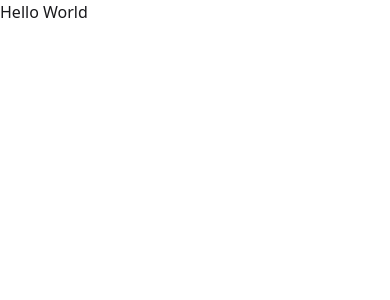
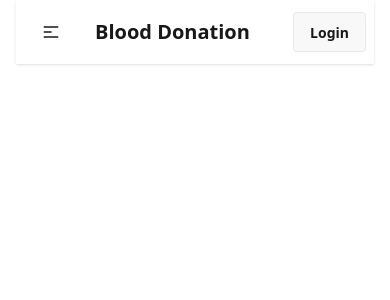
Before and after one commit to rabbiWD/Blood-Donation-Application-Client, a React (Vite) app: page / in a window 390 px wide. Shown: the top 300 px of the page. Built offline with nearby package versions, Linux system fonts and the light colour scheme.

Commit message:
navbar almost done

```diff
--- a/index.html
+++ b/index.html
@@ -1,5 +1,5 @@
 <!doctype html>
-<html lang="en">
+<html lang="en" data-theme="light">
   <head>
     <meta charset="UTF-8" />
     <link rel="icon" type="image/svg+xml" href="/vite.svg" />
--- a/package.json
+++ b/package.json
@@ -13,6 +13,7 @@
     "@tailwindcss/vite": "^4.1.17",
     "react": "^19.2.0",
     "react-dom": "^19.2.0",
+    "react-icons": "^5.5.0",
     "react-router": "^7.10.1",
     "tailwindcss": "^4.1.17"
   },
--- /dev/null
+++ b/src/Components/Container.jsx
@@ -0,0 +1,9 @@
+const Container = ({ children }) => {
+  return (
+    <div className='max-w-screen-2xl mx-auto xl:px-20 md:px-10 sm:px-2 px-4'>
+      {children}
+    </div>
+  )
+}
+
+export default Container
--- /dev/null
+++ b/src/Components/Shared/Navbar/Navbar.jsx
@@ -0,0 +1,59 @@
+import React from "react";
+import { Link, NavLink } from "react-router";
+import Container from "../../Container";
+
+const links = (
+  <>
+    <li>
+      <NavLink to="/">Home</NavLink>
+    </li>
+    <li>
+      <NavLink to="/donation-request"> Donation Request</NavLink>
+    </li>
+  </>
+);
+
+const Navbar = () => {
+  return (
+    <Container>
+        <div className="navbar bg-base-100 shadow-sm">
+      <div className="navbar-start">
+        <div className="dropdown">
+          <div tabIndex={0} role="button" className="btn btn-ghost lg:hidden">
+            <svg
+              xmlns="http://www.w3.org/2000/svg"
+              className="h-5 w-5"
+              fill="none"
+              viewBox="0 0 24 24"
+              stroke="currentColor"
+            >
+              {" "}
+              <path
+                strokeLinecap="round"
+                strokeLinejoin="round"
+                strokeWidth="2"
+                d="M4 6h16M4 12h8m-8 6h16"
+              />{" "}
+            </svg>
+          </div>
+          <ul
+            tabIndex="-1"
+            className="menu menu-sm dropdown-content bg-base-100 rounded-box z-1 mt-3 w-52 p-2 shadow"
+          >
+            {links}
+          </ul>
+        </div>
+        <Link to='/' className="btn btn-ghost text-xl">Blood Donation</Link>
+      </div>
+      <div className="navbar-center hidden lg:flex">
+        <ul className="menu menu-horizontal px-1">{links}</ul>
+      </div>
+      <div className="navbar-end">
+        <a className="btn">Login</a>
+      </div>
+    </div>
+    </Container>
+  );
+};
+
+export default Navbar;
--- /dev/null
+++ b/src/Layouts/MainLayout.jsx
@@ -0,0 +1,12 @@
+import React from 'react';
+import Navbar from '../Components/Shared/Navbar/Navbar';
+
+const MainLayout = () => {
+    return (
+        <div>
+            <Navbar/>
+        </div>
+    );
+};
+
+export default MainLayout;
```
Also changed, not shown: src/main.jsx (+8 -1 lines), 1 other file (tests, documents, lock files or other folders).
